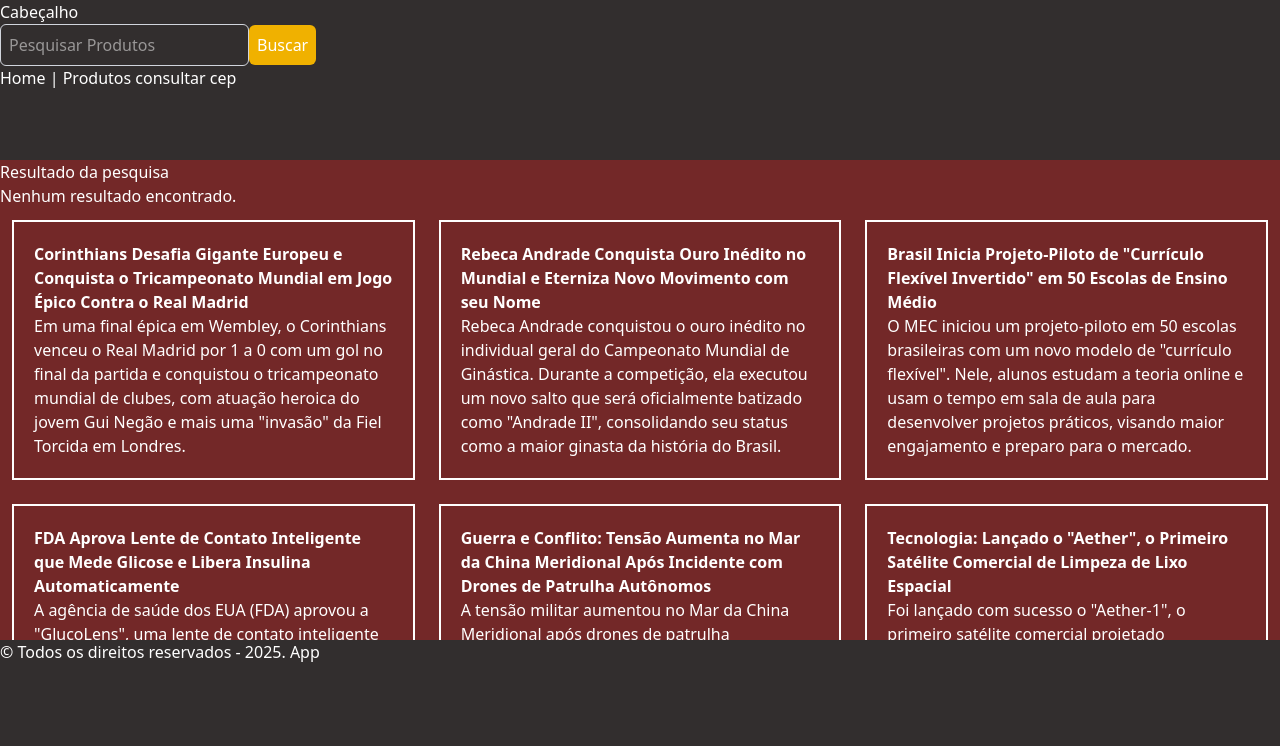
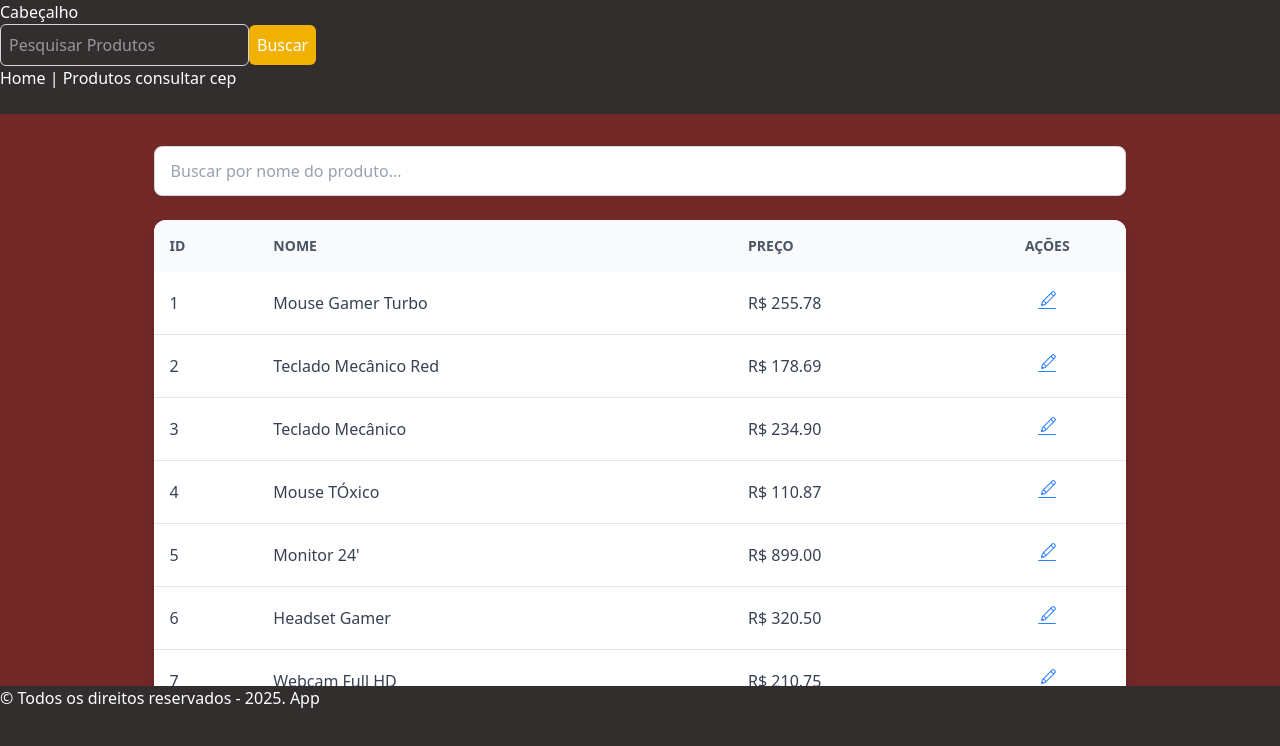
Before and after one commit to 1TDSPF-25/sistema-flow, a React (Vite) app in the folder sistema-flow/: page /produtos in a window 1280 px wide. Shown: the top 746 px of the page. Built offline with nearby package versions, Linux system fonts and the light colour scheme; data requests are answered from the project's data file.

Commit message:
feat: Adicionando filtro de produtos

```diff
--- a/sistema-flow/src/main.tsx
+++ b/sistema-flow/src/main.tsx
@@ -16,8 +16,8 @@ export function rotaLimitada(elemento:React.ReactElement) {
 const router = createBrowserRouter([
     {path:"/", element: <App/>, errorElement:<Error/>, children:[
     {path:"/", element: <Home/>},
-    {path:"/produtos", element:rotaLimitada( <Produtos/>)},
-    {path:"/editar/produtos/:id", element: rotaLimitada(<EditarProdutos/>)},
+    {path:"/produtos", element:( <Produtos/>)},
+    {path:"/editar/produtos/:id", element: (<EditarProdutos/>)},
   ]}
 ]);
 
--- a/sistema-flow/src/routes/Produtos/index.tsx
+++ b/sistema-flow/src/routes/Produtos/index.tsx
@@ -9,50 +9,74 @@ export default function Produtos() {
     }, []);
 
     const [produtos, setProdutos] = useState<TipoProduto[]>([]);
+    const [filtro, setFiltro] = useState('');
 
-  useEffect( ()=>{
+    useEffect(() => {
+        const fetchData = async () => {
+            const response = await fetch("http://localhost:3001/produtos");
+            const data: TipoProduto[] = await response.json();
+            setProdutos(data);
+        };
+        fetchData();
+    }, []);
 
-    const fetchData = async ()=>{
-      const response = await fetch("http://localhost:3001/produtos");
-      const data:TipoProduto[] = await response.json();
-      setProdutos(data);
-    }
-
-    fetchData();
-  },[]);
+    const produtosFiltrados = filtro.length > 0
+        ? produtos.filter(produto =>
+            produto.nome.toLowerCase().includes(filtro.toLowerCase())
+          )
+        : produtos;
 
     return (
-    <main>
-        <h1>Produtos</h1>
+        <div className="container">
+            <main className="p-4 md:p-8 bg-gray-50 min-h-full">
 
-        <table className="tblProduto">
-          <thead >
+                <div className="w-[90%] md:w-[80%] mx-auto mb-6">
+                    <input
+                        type="text"
+                        value={filtro}
+                        onChange={(e) => setFiltro(e.target.value)}
+                        placeholder="Buscar por nome do produto..."
+                        className="w-full px-4 py-3 bg-white border border-gray-300 rounded-lg text-gray-700 placeholder:text-gray-400 "
+                    />
+                </div>
+
+                <div className="w-[90%] md:w-[80%] mx-auto bg-white rounded-xl shadow-lg overflow-hidden">
+                    <table className="w-full text-left text-gray-700">
+                        <thead className="bg-gray-50 text-gray-600 uppercase text-sm">
                             <tr>
-              <th>ID</th>
-              <th>NOME</th>
-              <th>PREÇO</th>
-              <th>AÇÕES</th>
+                                <th scope="col" className="p-4 font-semibold">ID</th>
+                                <th scope="col" className="p-4 font-semibold">Nome</th>
+                                <th scope="col" className="p-4 font-semibold">Preço</th>
+                                <th scope="col" className="p-4 font-semibold text-center">Ações</th>
                             </tr>
                         </thead>
-          <tbody>
-
-            {produtos.map((produto,indice)=>(
-              <tr key={indice}>
-                <td>{produto.id}</td>
-                <td>{produto.nome}</td>
-                <td>{produto.preco}</td>
-                <td> <Link to={`/editar/produtos/${produto.id}`}><CiEdit/></Link> </td>
+                        <tbody className="divide-y divide-gray-200">
+                            {produtosFiltrados.map((produto) => (
+                                <tr key={produto.id} className="hover:bg-gray-100 transition-colors duration-200 cursor-pointer">
+                                    <td className="p-4 font-medium">{produto.id}</td>
+                                    <td className="p-4">{produto.nome}</td>
+                                    <td className="p-4">R$ {produto.preco.toFixed(2)}</td>
+                                    <td className="p-4 text-center">
+                                        <Link
+                                            to={`/editar/produtos/${produto.id}`}
+                                            className="inline-block text-blue-500 hover:text-blue-700 text-2xl transition-transform hover:scale-125 duration-200"
+                                        >
+                                            <CiEdit />
+                                        </Link>
+                                    </td>
                                 </tr>
                             ))}
-
                         </tbody>
-          <tfoot>
+                        <tfoot className="bg-gray-50 font-semibold text-gray-600">
                             <tr>
-              <td colSpan={4}>Total de Produtos : {produtos.length}</td>
+                                <td colSpan={4} className="p-4 text-center">
+                                    Total de Produtos: {produtosFiltrados.length}
+                                </td>
                             </tr>
                         </tfoot>
                     </table>
-
+                </div>
             </main>
-  )
+        </div>
+    );
 }
```
Lines whose indentation alone changed are shown as unchanged.
